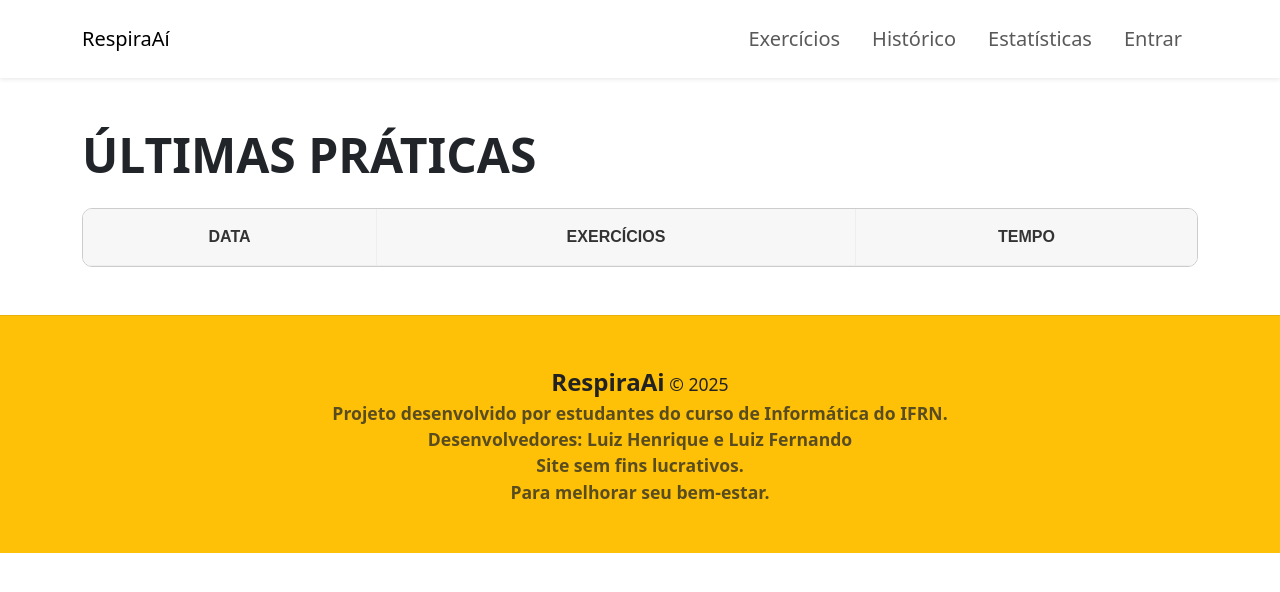
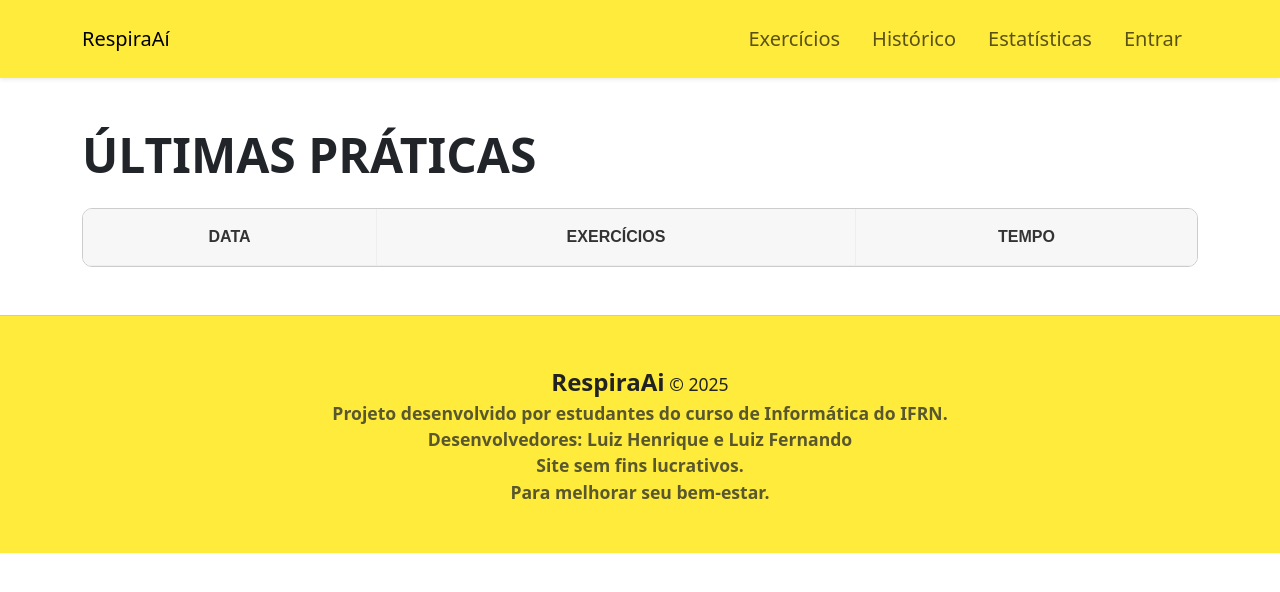
Before and after one commit to luizhenriquesccp/RespiraAi, a Flask app: page /historico in a window 1280 px wide. Shown: the top 592 px of the page. Run offline with Flask 3, Linux system fonts and the light colour scheme; the visitor is signed in with stand-in values (Sample User, id 1); data comes from the database, SQL or seed files in the repository; data that the repository does not hold is empty; parts of the project's set-up code (start-up, migrations or seed data) failed here and were passed over.

Commit message:
Ajustar estilos de fundo da navbar e do rodapé para manter a consistência visual

```diff
--- a/app/templates/base.html
+++ b/app/templates/base.html
@@ -10,7 +10,7 @@
   </head>
   <body>
     <header>
-      <nav class="navbar navbar-expand-lg  shadow-sm py-3">
+      <nav class="navbar navbar-expand-lg shadow-sm py-3" style="background-color: #ffeb3b;">
         <div class="container">
           <a class="navbar-brand" href="{{ url_for('index') }}">RespiraAí</a>
           <button class="navbar-toggler" type="button" data-bs-toggle="collapse" data-bs-target="#navbarNav" aria-controls="navbarNav" aria-expanded="false" aria-label="Toggle navigation">
@@ -61,7 +61,7 @@
         {% block content %}{% endblock %}
     </main>
 
-    <footer class="bg-warning py-5 mt-5 border-top border-dark border-opacity-10">
+    <footer class="py-5 mt-5 border-top border-dark border-opacity-10" style="background-color: #ffeb3b;">
       <div class="container text-center">
       <p class="mb-0">
         <strong class="fs-4">RespiraAi</strong> &copy; 2025<br />
```
